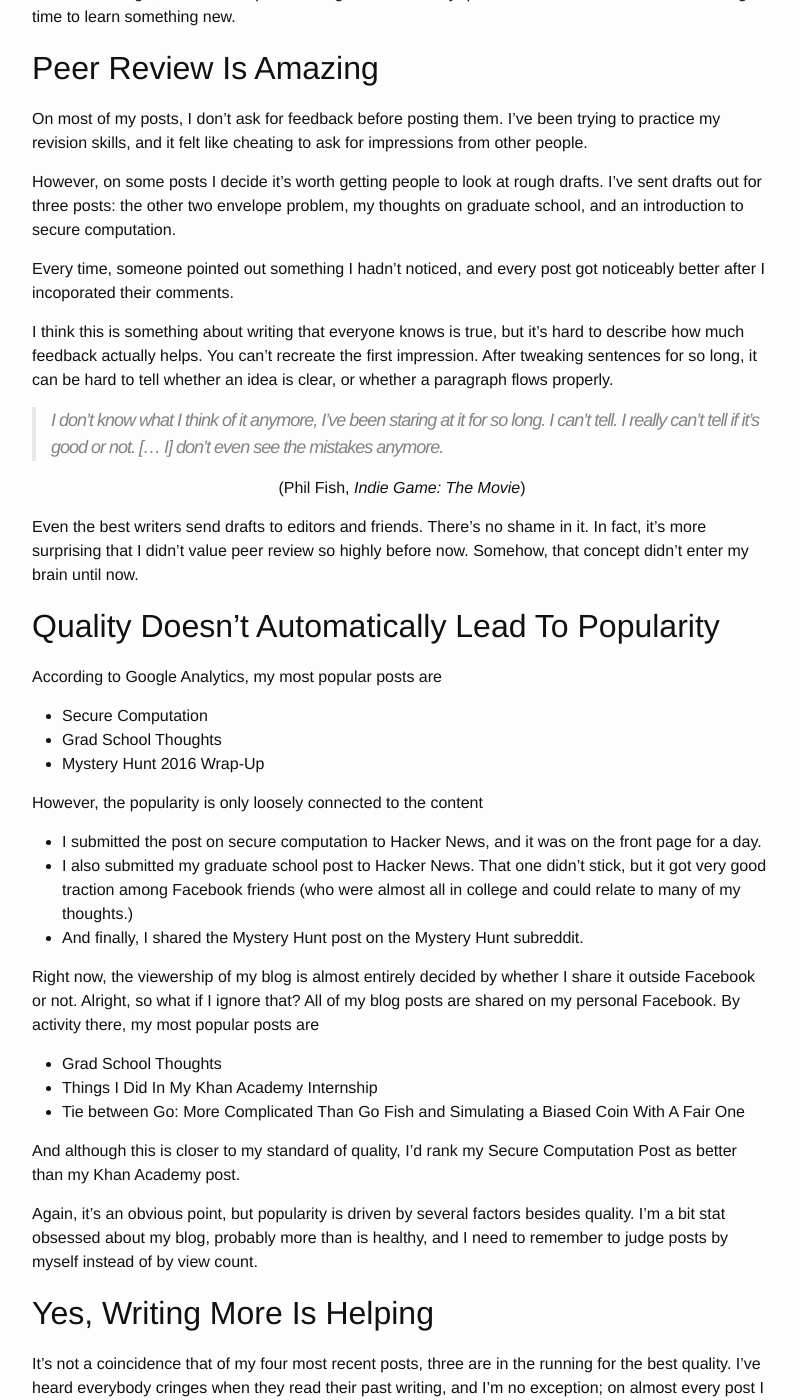
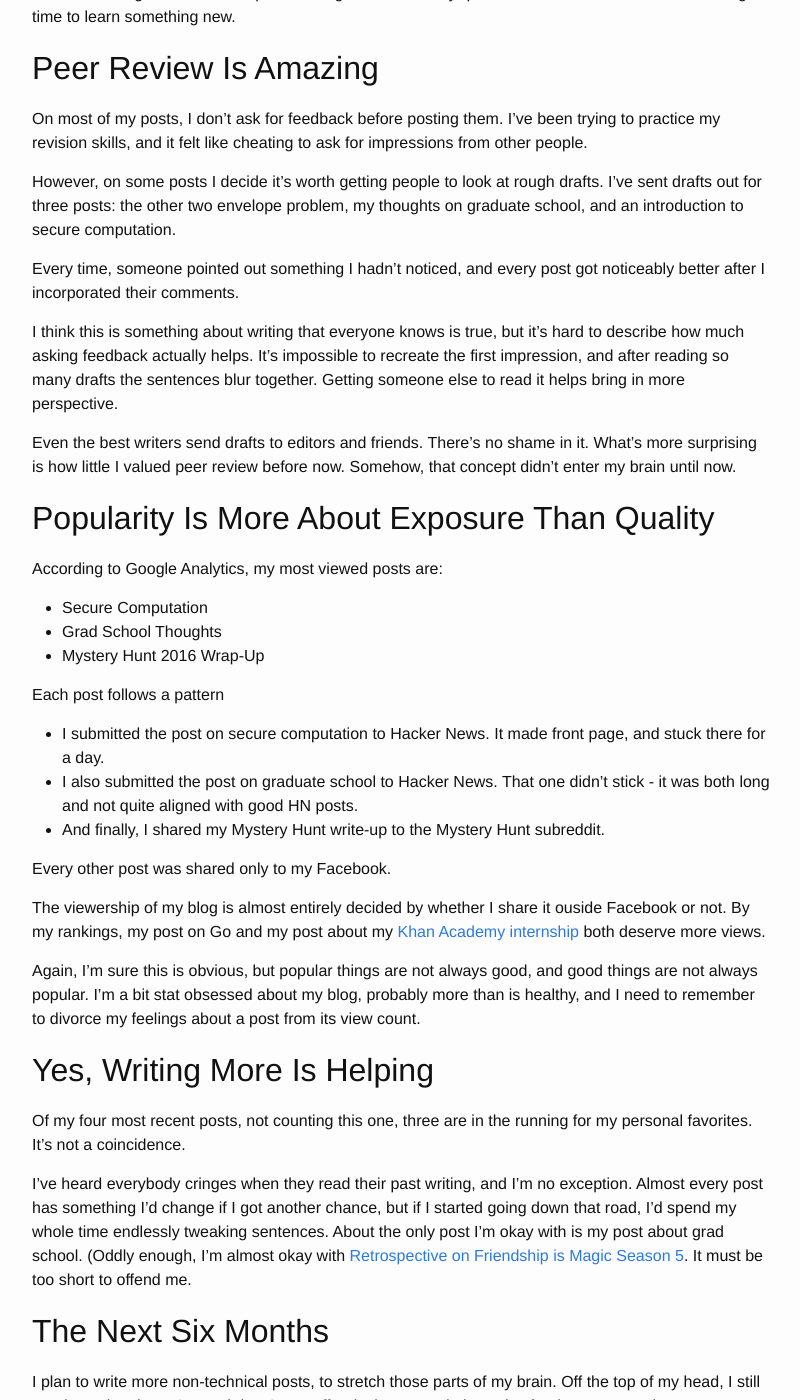
Before and after one commit to alexirpan/alexirpan.github.io, a Jekyll site: the page built from _posts/2016-02-18-half-year.markdown, in a window 1280 px wide and 1400 px high, scrolled down 4836 px. Shown: the whole window, without its empty margins (238-1038 px from the left). Built offline with Jekyll 4.4.1, drawn with Linux system fonts in a browser that asks for light colours; comment, search, counter and statistics services are not loaded; some of the changed text lies outside the part shown.

Commit message:
Reread from the top

```diff
--- a/_posts/2016-02-18-half-year.markdown
+++ b/_posts/2016-02-18-half-year.markdown
@@ -259,72 +259,61 @@ drafts. I've sent drafts out for three posts: the other two envelope problem, my
 graduate school, and an introduction to secure computation.
 
 Every time, someone pointed out something I hadn't noticed, and every post got
-noticeably better after I incoporated their comments.
+noticeably better after I incorporated their comments.
 
 I think this is something about writing that everyone knows is true, but it's
-hard to describe how much feedback actually helps. You can't recreate the
-first impression. After tweaking sentences for so long, it can be hard to tell
-whether an idea is clear, or whether a paragraph flows properly.
-
-> I don't know what I think of it anymore, I've been staring at it for so long.
-> I can't tell. I really can't tell if it's good or not. [... I] don't even
-> see the mistakes anymore.
-
-(Phil Fish, *Indie Game: The Movie*)
-{: .centered }
+hard to describe how much asking feedback actually helps. It's impossible
+to recreate the first impression, and after reading so many drafts the sentences
+blur together. Getting someone else to read it helps bring in more perspective.
 
 Even the best writers send drafts to editors and friends. There's no shame in
-it. In fact, it's more surprising that I didn't value peer review so
-highly before now. Somehow, that concept didn't enter my brain until now.
+it. What's more surprising is how little I valued peer review before now.
+Somehow, that concept didn't enter my brain until now.
 
 
-Quality Doesn't Automatically Lead To Popularity
+Popularity Is More About Exposure Than Quality
 ------------------------------------------------------------------------------
 
-According to Google Analytics, my most popular posts are
+According to Google Analytics, my most viewed posts are:
 
 * Secure Computation
 * Grad School Thoughts
 * Mystery Hunt 2016 Wrap-Up
 
-However, the popularity is only loosely connected to the content
+Each post follows a pattern
 
-* I submitted the post on secure computation to Hacker News, and it was on
-the front page for a day.
-* I also submitted my graduate school post to Hacker News. That one didn't
-stick, but it got very good traction among Facebook friends (who were almost
-all in college and could relate to many of my thoughts.)
-* And finally, I shared the Mystery Hunt post on the Mystery Hunt subreddit.
+* I submitted the post on secure computation to Hacker News. It made front page,
+and stuck there for a day.
+* I also submitted the post on graduate school to Hacker News. That one didn't
+stick - it was both long and not quite aligned with good HN posts.
+* And finally, I shared my Mystery Hunt write-up to the Mystery Hunt subreddit.
 
-Right now, the viewership of my blog is almost entirely decided by whether I
-share it outside Facebook or not. Alright, so what if I ignore that? All of
-my blog posts are shared on my personal Facebook. By activity there,
-my most popular posts are
+Every other post was shared only to my Facebook.
 
-* Grad School Thoughts
-* Things I Did In My Khan Academy Internship
-* Tie between Go: More Complicated Than Go Fish and Simulating a Biased Coin With A Fair One
+The viewership of my blog is almost entirely decided by whether I share it
+ouside Facebook or not. By my rankings, my post on Go and my post about
+my [Khan Academy internship](http://www.alexirpan.com/2015/08/20/things-i-did-in-my-khan-academy-internship.html)
+both deserve more views.
 
-And although this is closer to my standard of quality, I'd rank my Secure
-Computation Post as better than my Khan Academy post.
-
-Again, it's an obvious point, but popularity is driven by several factors
-besides quality. I'm a bit stat obsessed about my blog, probably more than is
-healthy, and I need to remember to judge posts by myself instead of by
-view count.
+Again, I'm sure this is obvious, but popular things are not always good, and
+good things are not always popular. I'm a bit stat obsessed about my blog,
+probably more than is healthy, and I need to remember to divorce my feelings
+about a post from its view count.
 
 
 Yes, Writing More Is Helping
 -------------------------------------------------------------------------------
 
-It's not a coincidence that of my four most recent posts, three are in the running
-for the best quality. I've heard everybody cringes when they read their past
-writing, and I'm no exception; on almost every post I notice things I want to change.
-About the only post I'm okay with is my post about grad school, and that's
-because I've already looked at it for so long.
+Of my four most recent posts, not counting this one, three are in the running
+for my personal favorites. It's not a coincidence.
 
-(oddly enough, Retrospective on Friendship is Magic Season 5 got close. It
-must be too short for it to offend me too much.)
+I've heard everybody cringes when they read their past writing, and I'm no
+exception. Almost every post has something I'd change if I got another chance,
+but if I started going down that road, I'd spend my whole time endlessly
+tweaking sentences. About the only post I'm okay with is my post about
+grad school. (Oddly enough, I'm almost okay with
+[Retrospective on Friendship is Magic Season 5](http://www.alexirpan.com/2015/11/29/mlp-season-5-review.html).
+It must be too short to offend me.
 
 
 The Next Six Months
```
